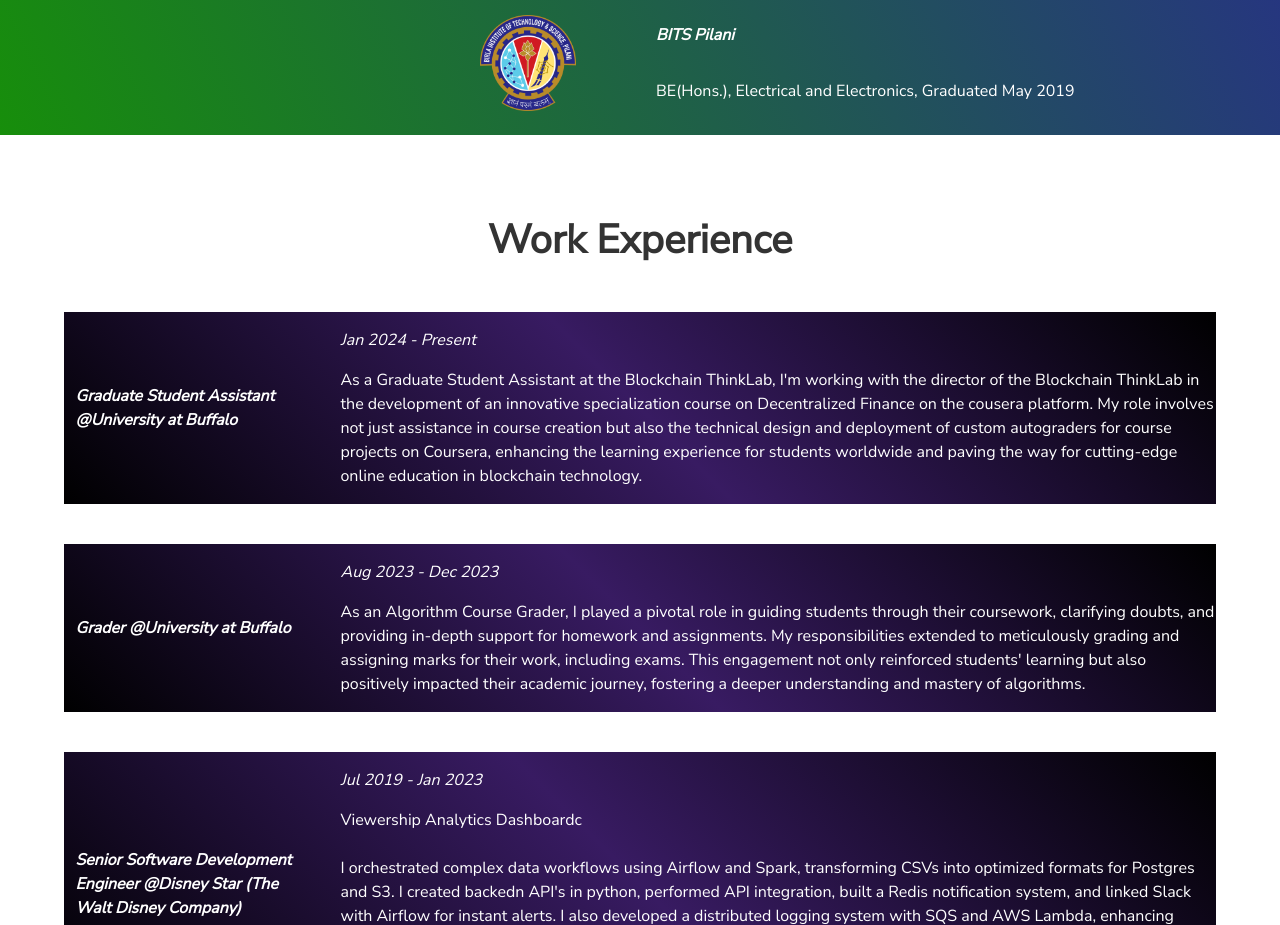
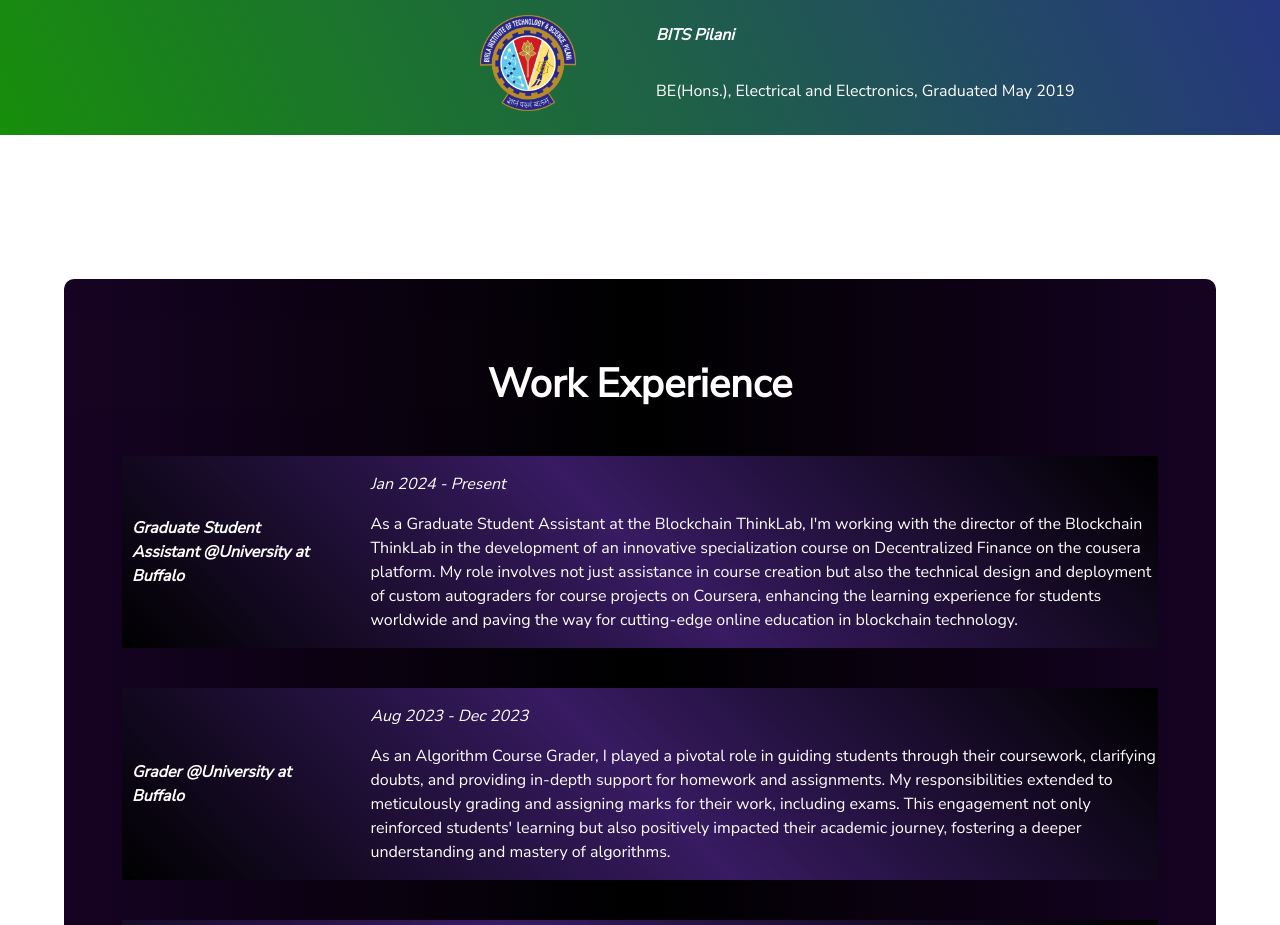
Before and after one commit to AshCena/AshCena.github.io, a plain HTML site: page index.html in a window 1280 px wide. Shown: the part 2740-3665 px from the top of the page. Drawn offline with nearby package versions, Linux system fonts and the light colour scheme.

Commit message:
Modify Work Ex

```diff
--- a/index.html
+++ b/index.html
@@ -205,10 +205,14 @@
     </section>
 
       <!-- Experience Section -->
+<br></br>
+<br></br>
+<br></br>
 
-      <section id="exp_work_experience">
+      <section id="exp_work_experience" style="display: grid;">
+        <div style="width:90%; background-image:linear-gradient(90deg, rgb(22, 3, 35), black, rgb(22, 3, 35, 1)); border-radius: 10px; justify-self: center;">
         <div class="exp_user-details">
-          <h1>Work Experience</h1>
+          <h1 style="background-image: linear-gradient(90deg,  rgb(23, 4, 35), black, rgb(22, 3, 35)); color: white;">Work Experience</h1>
         </div>
         <div class="exp_expsec">
 
@@ -258,6 +262,7 @@
           </div>
         </div>
         </div>
+      </div>
       </section>
 
     <!-- Projects Section -->
@@ -477,7 +482,7 @@
       </div>
 
       <div style="align-self: center; background-image: linear-gradient(45deg, black, blue);color: white;">
-        To see more projects and details  the above projects, have a look at my portfolio <a aria-label="My Portfolio Doc" target="_blank" href="https://buffalo.box.com/s/dbgdybuur0akgb43j0menylrhizdhbeu" target="_blank"
+        To see more projects and details of the above projects, have a look at my portfolio <a aria-label="My Portfolio Doc" target="_blank" href="https://buffalo.box.com/s/dbgdybuur0akgb43j0menylrhizdhbeu" target="_blank"
         style="color: white;">here! </a>
       </div>
 
```
